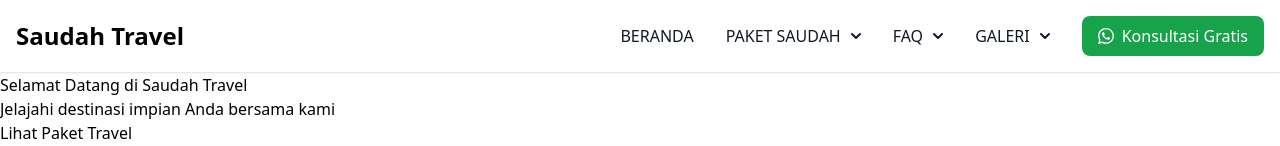
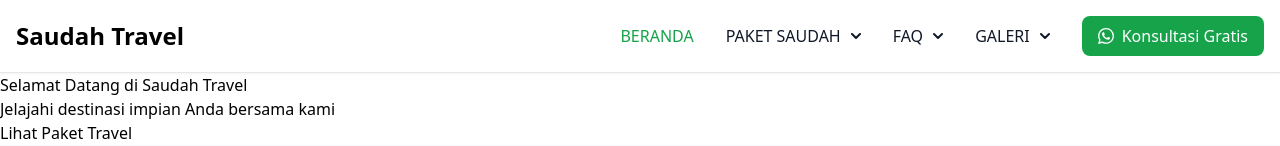
Before and after one commit to lifanwar/saudah-travel, a Django app: page / in a window 1280 px wide. Shown: the top 146 px of the page. Run offline with Django 5.2, Linux system fonts and the light colour scheme; some libraries are stand-ins or nearby versions.

Commit message:
warna dinamis di navbar beranda

```diff
--- a/templates/partials/navbar.html
+++ b/templates/partials/navbar.html
@@ -23,7 +23,12 @@
 
               <!-- Beranda -->
               <li class="flex items-center">
-                <a href="{% url 'core:beranda' %}" class="block py-2 px-3 text-gray-900 rounded hover:bg-gray-100 md:hover:bg-transparent md:border-0 md:hover:text-green-600 md:p-0">
+                <a href="{% url 'core:beranda' %}" class="block py-2 px-3
+                {% if request.resolver_match.url_name == 'beranda' %}
+                text-green-600 md:hover:text-gray-900 md:hover:bg-transparent rounded hover:bg-green-100 md:p-0
+                {% else %}
+                text-gray-900 rounded hover:bg-gray-100 md:hover:bg-transparent md:border-0 md:hover:text-green-600 md:p-0
+                {% endif %}">
                   BERANDA
                 </a>
               </li>
```
